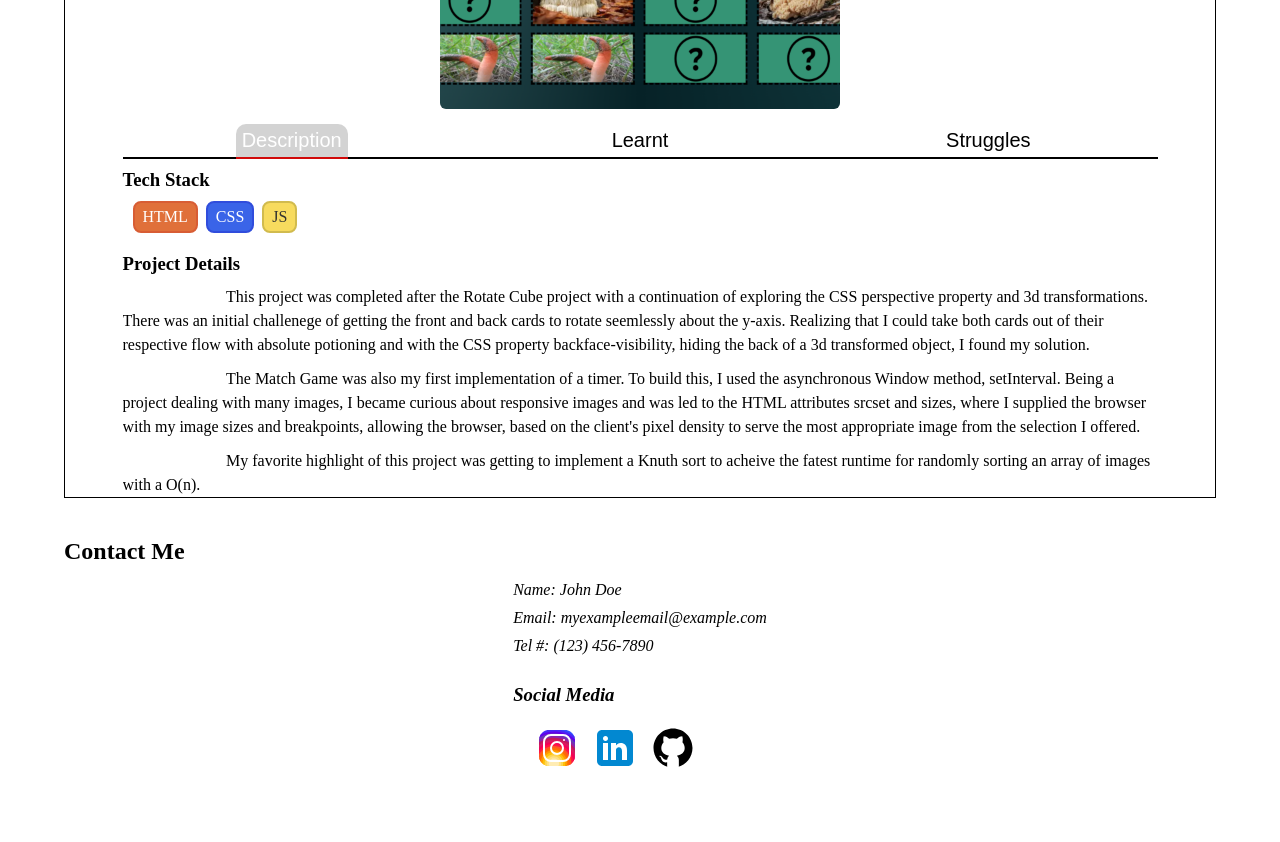
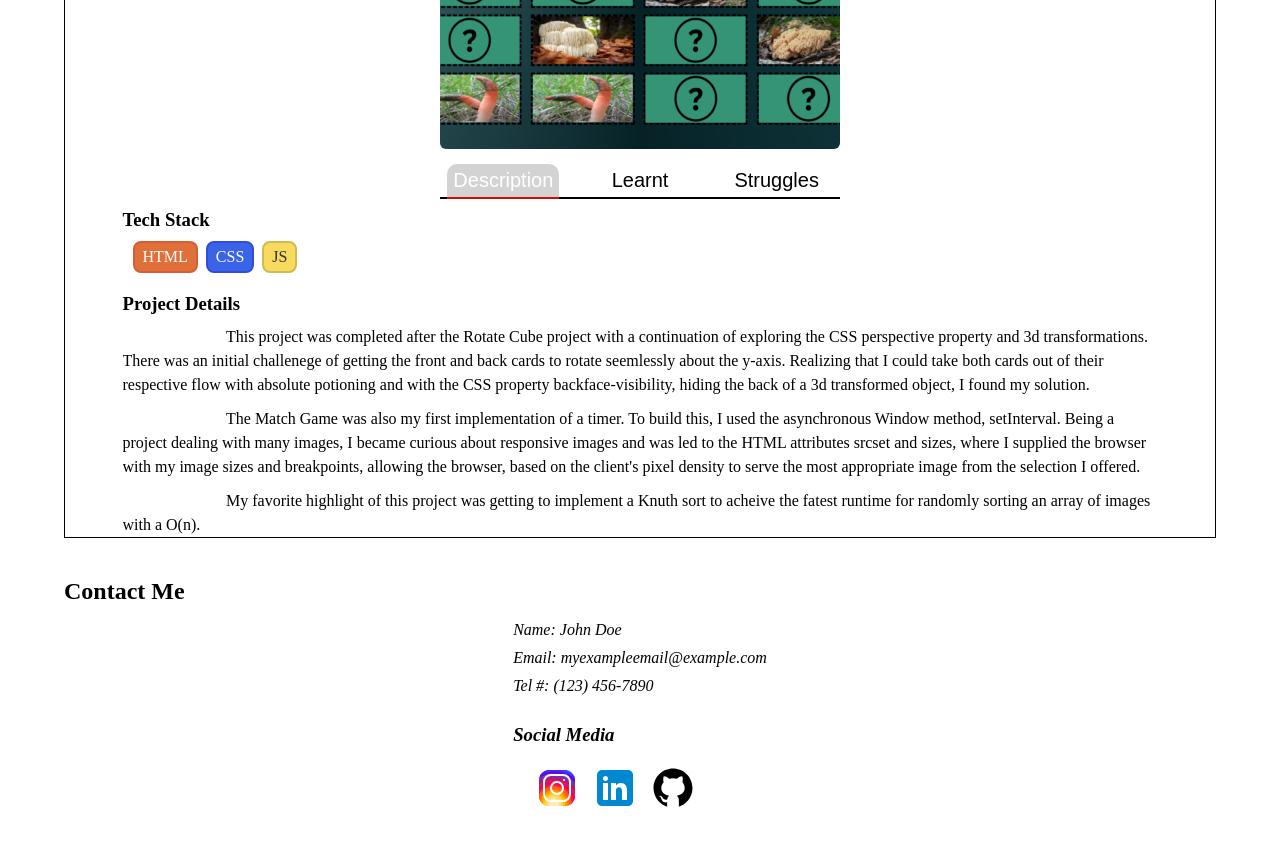
Before and after one commit to worldOfVerdure/Portfolio, a React (Vite) app: page / in a window 1280 px wide. Shown: the part 1200-2042 px from the top of the page. Before the commit the page ends 2002 px from the top, so only its background shows below. Built offline with nearby package versions, Linux system fonts and the light colour scheme.

Commit message:
Various clean ups, move Tech Stack outside of Description for better visual layout consistency. Add h3 element to LearntStruggles.

```diff
--- a/src/components/Header/Header.jsx
+++ b/src/components/Header/Header.jsx
@@ -22,7 +22,9 @@ const StyledHeader = styled.header`
   background-repeat: no-repeat;
   background-size: cover;
   color:rgb(250, 183, 83);
-  height: 40vh;
+  height: 35vh;
+  margin-bottom: 4rem;
+  min-height: 32rem;
   width: 100%;
 
   & h1 {
--- a/src/components/Projects/Description.jsx
+++ b/src/components/Projects/Description.jsx
@@ -1,29 +1,10 @@
-import { colorSelector, retrieveProjectData } from "./helpers/auxiliaryProjectFuncs";
 import ParagraphSplitter from "./ParagraphSplitter.jsx";
+import { retrieveProjectData } from "./helpers/auxiliaryProjectFuncs.js";
 import { styled } from "styled-components";
 
 export default function Description({ selectedProject }) {
   const selectedProjectData = retrieveProjectData(selectedProject);
   return (
-    <>
-      <TechStack>
-        <h3>Tech Stack</h3>
-        <TechContainer >
-          {selectedProjectData.tech.map(techName => {
-            const colors = colorSelector(techName);
-            return (
-              <Tech
-                $backColor={colors[0]}
-                $borderColor={colors[1]}
-                $textColor={colors[2]}
-                key={`${selectedProjectData?.title} ${techName}`}
-              >
-                {techName}
-              </Tech>
-            );
-          })}
-        </TechContainer>
-      </TechStack>
     <TextContainer >
       <h3>Project Details</h3>
       <Text >
@@ -33,43 +14,8 @@ export default function Description({ selectedProject }) {
         />
       </Text>
     </TextContainer>
-    </>
   );
 }
-
-const Tech = styled.div`
-  background-color: ${props => props.$backColor};
-  border: .25rem solid ${props => props.$borderColor};
-  border-radius: .8rem;
-  color: ${props => props.$textColor};
-  display: flex;
-  flex-grow: none;
-  justify-content: center;
-  padding: .5rem .8rem;
-  max-width: fit-content;
-`;
-
-const TechContainer = styled.div`
-  align-items: center;
-  // border: .2rem solid #000;
-  display: flex;
-  flex-wrap: wrap;
-  gap: .8rem;
-  justify-content: start;
-  padding: 0 1rem;
-
-  & > * {
-    flex: 1 auto;
-  }
-`;
-
-const TechStack = styled.section`
-  // border: .2rem solid #000;
-
-  & h3 {
-    margin: 1rem auto;
-  }
-`;
 
 const Text = styled.div`
   max-height: 25rem;
--- a/src/components/Projects/LearntStruggles.jsx
+++ b/src/components/Projects/LearntStruggles.jsx
@@ -6,16 +6,19 @@ export default function LearntStruggles({ selectedProject, textType }) {
   const index = learntStrugglesIndex(selectedProject);
   const textTypeLowerCase = textType.toLowerCase();
   return (
+    <LearntStrugglesContainer >
+      {textType === "Learnt" ? <h3>What I learned</h3> : <h3>Struggles Overcame</h3>}
       <DescriptionLearnList >
         {learntStrugglesArray[index][textTypeLowerCase].map((innerArray, rowIndex) =>
           <Defined
             explanation={innerArray[1]}
-          key={rowIndex}
+            key={`${selectedProject} ${textType} ${rowIndex}`}
             topic={innerArray[0]}
           />
           )
         }
       </DescriptionLearnList>
+    </LearntStrugglesContainer>
   );
 }
 
@@ -35,4 +38,14 @@ const DescriptionLearnList = styled.dl`
   dt {
     margin-bottom: .5rem;
   }
+
+  dt::after {
+    content: ":";
+  }
 `;
+
+const LearntStrugglesContainer = styled.div`
+   & h3 {
+    margin: 0 0 1.5rem 0;
+  }
+`;
--- a/src/components/Projects/Projects.jsx
+++ b/src/components/Projects/Projects.jsx
@@ -5,6 +5,7 @@ import ProjectCardImage from "./ProjectCardImage.jsx";
 import { PROJECT_NAV_TEXT, PROJECT_TITLES } from "./helpers/projectData.js";
 import { retrieveProjectData } from "./helpers/auxiliaryProjectFuncs.js";
 import { styled } from "styled-components";
+import TechStack from "./TechStack.jsx";
 import { useState } from "react";
 
 //TODO: scale card when hovered
@@ -98,6 +99,7 @@ export default function Projects() {
                 )}
               </ul>
             </NavText>
+            <TechStack selectedProject={selectedProject} />
             <TextBox >
               {selectedNavText === "Description" &&
                 <Description selectedProject={selectedProject} />
@@ -209,6 +211,9 @@ const NavText = styled.nav`
   border-bottom: .2rem solid #000;
   display: flex;
   justify-content: center;
+  margin: 0 auto;
+  max-width: 40rem;
+  width: 80%;
 
   & ul {
     display: flex;
@@ -229,7 +234,6 @@ const NavText = styled.nav`
 const TextBox = styled.div`
   display: flex;
   flex-direction: column;
-  gap: 2rem;
   justify-content: center;
 `;
 
--- /dev/null
+++ b/src/components/Projects/TechStack.jsx
@@ -0,0 +1,59 @@
+import { colorSelector, retrieveProjectData } from "./helpers/auxiliaryProjectFuncs";
+import { styled } from "styled-components";
+
+export default function TechStack({ selectedProject }) {
+  const selectedProjectData = retrieveProjectData(selectedProject);
+  return (
+    <TechStackSection>
+      <h3>Tech Stack</h3>
+      <TechContainer >
+        {selectedProjectData.tech.map(techName => {
+          const colors = colorSelector(techName);
+          return (
+            <Tech
+              $backColor={colors[0]}
+              $borderColor={colors[1]}
+              $textColor={colors[2]}
+              key={`${selectedProjectData?.title} ${techName}`}
+            >
+              {techName}
+            </Tech>
+          );
+        })}
+        </TechContainer>
+      </TechStackSection>
+  );
+}
+
+const Tech = styled.div`
+  background-color: ${props => props?.$backColor};
+  border: .25rem solid ${props => props?.$borderColor};
+  border-radius: .8rem;
+  color: ${props => props?.$textColor};
+  display: flex;
+  flex-grow: none;
+  justify-content: center;
+  padding: .5rem .8rem;
+  max-width: fit-content;
+`;
+
+const TechContainer = styled.div`
+  align-items: center;
+  display: flex;
+  flex-wrap: wrap;
+  gap: .8rem;
+  justify-content: start;
+  padding: 0 1rem;
+
+  & > * {
+    flex: 1 auto;
+  }
+`;
+
+const TechStackSection = styled.section`
+  margin-bottom: 2rem;
+
+  & h3 {
+    margin: 1rem auto;
+  }
+`;
```
Lines whose indentation alone changed are shown as unchanged.
